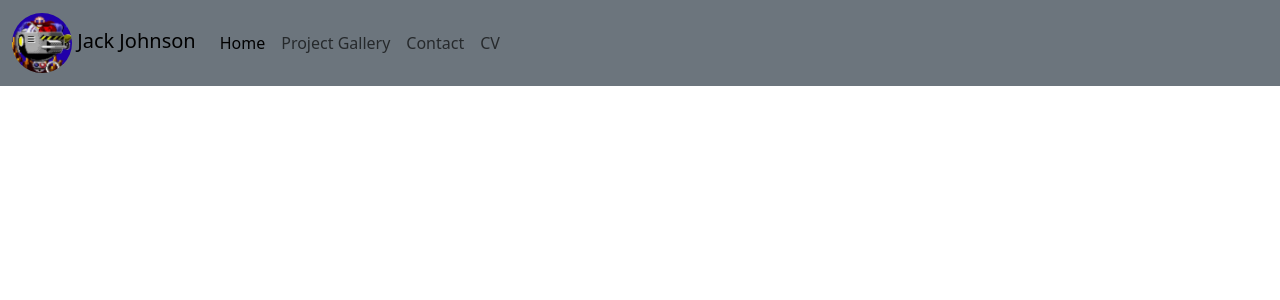
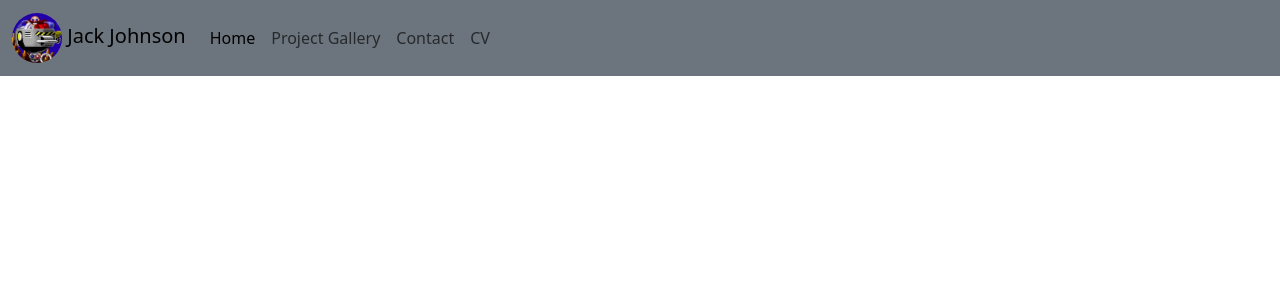
Before and after one commit to DrRobotnik7/web-dev-portfolio, a React (Vite) app: page / in a window 1280 px wide. Shown: the top 300 px of the page. Built offline with nearby package versions, Linux system fonts and the light colour scheme.

Commit message:
attempted fix for avatar on netlify

```diff
--- a/src/components/NavigationBar/index.jsx
+++ b/src/components/NavigationBar/index.jsx
@@ -1,6 +1,7 @@
 import React from "react"
 import { Link, NavLink } from "react-router-dom"
 import CV from "../../assets/documents/JackJohnsonCV.pdf"
+import DrRobotnik from "../../assets/images/DrRobotnik.png"
 import "./styles.css"
 
 function NavigationBar() {
@@ -9,10 +10,10 @@ function NavigationBar() {
 			<div className="container-fluid">
 				<Link className="navbar-brand" to="/">
 					<img
-						src="./src/assets/images/DrRobotnik.png"
+						src={DrRobotnik}
 						alt="DrRobotnik"
-						width="60"
-						height="60"
+						width="50"
+						height="50"
 						className="d-inline-block rounded-circle"
 					/>
 					{"  "}Jack Johnson
```
